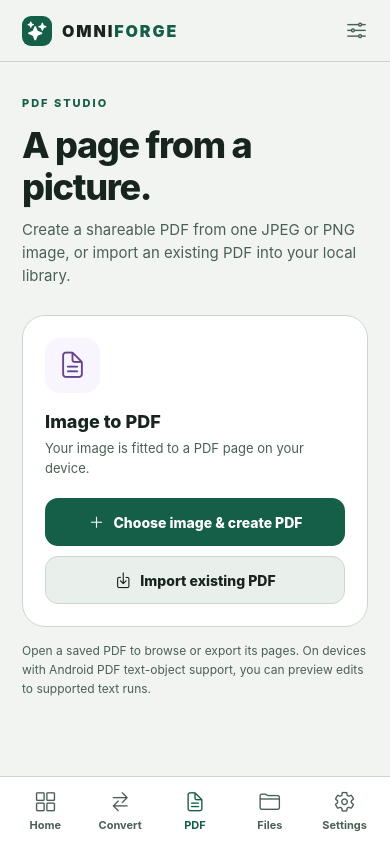
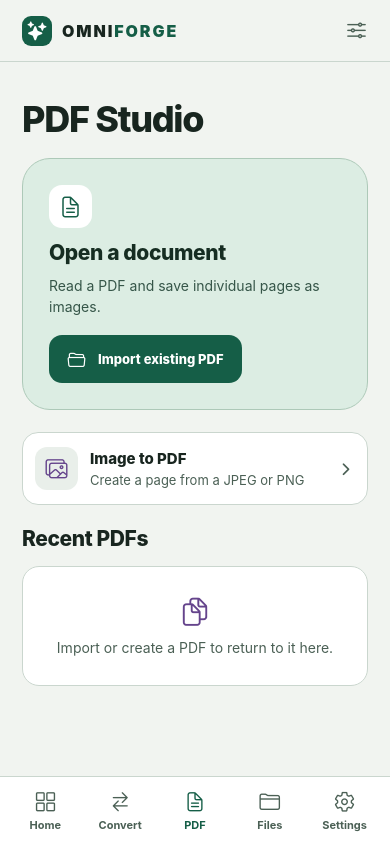
Before and after one commit to SACHITH31/OmniForge, a React Native app: screen / in a window 390 px wide. Both pictures are taken after a click on the button "Open PDF Studio". Built offline with nearby package versions, Linux system fonts and the light colour scheme; what expo-file-system would draw is missing.

Commit message:
feat(ui): give PDF Studio a document-first workspace and recent PDFs

```diff
--- a/App.tsx
+++ b/App.tsx
@@ -8,6 +8,7 @@ import { exportOutput, openOutput, renderPdfPage, readPdfText, type PdfPage } fr
 import { FileLibrary, type LibraryView } from './src/ui/FileLibrary';
 import { FileRow } from './src/ui/FileRow';
 import { PdfThumbnails } from './src/ui/PdfThumbnails';
+import { PdfStudio } from './src/ui/PdfStudio';
 import { PdfTextEditor } from './src/ui/PdfTextEditor';
 import { supportsPdfTextEditing } from './src/core/androidOutput';
 import { PdfSearch } from './src/ui/PdfSearch';
@@ -150,7 +151,9 @@ function Workspace() {
         </> : <Empty text="Create or import a file to build your local library." />}
       </>}
       {screen === 'Convert' && <><ScreenHeading kicker="CONVERT FILES" title="Change the format." subtitle="Choose a JPEG or PNG image and make a new copy in your preferred format." /><Panel><Text style={styles.fieldLabel}>OUTPUT FORMAT</Text><View style={styles.segment}>{(['jpeg', 'png'] as const).map(value => <Pressable accessibilityRole="radio" accessibilityState={{ checked: format === value }} key={value} onPress={() => setFormat(value)} style={[styles.segmentItem, format === value && styles.segmentActive]}><Text style={[styles.segmentText, format === value && { color: C.onAccent }]}>{value.toUpperCase()}</Text></Pressable>)}</View><Text style={styles.hint}>JPEG uses your saved quality setting. PNG is lossless. Animated images and other document types are not supported.</Text><Action label="Choose image & convert" icon="folder-open-outline" onPress={() => imageTask('convert')} disabled={!!busy} /></Panel><Action label="Image compression" icon="images-outline" onPress={() => navigate('Image Tools')} secondary /></>}
-      {screen === 'PDF Studio' && <><ScreenHeading kicker="PDF STUDIO" title="A page from a picture." subtitle="Create a shareable PDF from one JPEG or PNG image, or import an existing PDF into your local library." /><Panel><View style={styles.featureIcon}><Ionicons name="document-text-outline" color={C.purple} size={30} /></View><Text style={styles.panelTitle}>Image to PDF</Text><Text style={styles.panelCopy}>Your image is fitted to a PDF page on your device.</Text><Action label="Choose image & create PDF" icon="add-outline" onPress={() => imageTask('pdf')} disabled={!!busy} /><View style={{ height: 10 }} /><Action label="Import existing PDF" icon="download-outline" secondary onPress={() => run('Importing PDF', importPdf)} disabled={!!busy} /></Panel><Text style={styles.hint}>Open a saved PDF to browse or export its pages. On devices with Android PDF text-object support, you can preview edits to supported text runs.</Text></>}
+      {screen === 'PDF Studio' && <PdfStudio files={files} busy={!!busy}
+        onImport={() => run('Importing PDF', importPdf)} onCreate={() => imageTask('pdf')}
+        onOpen={file => setResultRoute({ file, from: 'PDF Studio' })} onShare={file => shareFile(file).catch(showError)} />}
       {screen === 'Image Tools' && <><ScreenHeading kicker="IMAGE TOOLS" title="Keep the detail. Lose the weight." subtitle="Compress a JPEG or PNG into a smaller JPEG copy. Compare the size when it finishes." /><Panel><Text style={styles.fieldLabel}>JPEG QUALITY · {Math.round(settings.jpegQuality * 100)}%</Text><View style={styles.qualityRow}>{[0.45, 0.72, 0.9].map((value, index) => <Pressable key={value} accessibilityRole="radio" accessibilityState={{ checked: settings.jpegQuality === value }} onPress={() => updateQuality(value)} style={[styles.qualityOption, settings.jpegQuality === value && styles.qualitySelected]}><Text style={[styles.qualityText, settings.jpegQuality === value && { color: C.onAccent }]}>{['Small', 'Balanced', 'High'][index]}</Text></Pressable>)}</View><Text style={styles.hint}>Photos with large flat areas may not become smaller. PNG transparency becomes an opaque JPEG.</Text><Action label="Choose image & compress" icon="contract-outline" onPress={() => imageTask('compress')} disabled={!!busy} /></Panel></>}
       {screen === 'Recent' && <FileLibrary files={files} view={libraryView} onViewChange={setLibraryView} onOpen={file => setResultRoute({ file, from: 'Recent' })}
         onShare={file => shareFile(file).catch(showError)} onFavorite={file => toggleFavorite(file.id).then(setFiles).catch(showError)} />}
--- /dev/null
+++ b/src/ui/PdfStudio.tsx
@@ -0,0 +1,39 @@
+import React from 'react';
+import { Pressable, Text, View } from 'react-native';
+import { Ionicons } from '@expo/vector-icons';
+import type { StoredFile } from '../core/types';
+import { supportsPdfTextEditing } from '../core/androidOutput';
+import { FileRow } from './FileRow';
+import { useWorkspaceTheme } from './theme';
+
+export function PdfStudio({ files, busy, onImport, onCreate, onOpen, onShare }: {
+  files: StoredFile[]; busy: boolean; onImport: () => void; onCreate: () => void;
+  onOpen: (file: StoredFile) => void; onShare: (file: StoredFile) => void;
+}) {
+  const { C, styles } = useWorkspaceTheme();
+  const recent = files.filter(file => file.mimeType === 'application/pdf').slice(0, 5);
+  return <>
+    <Text accessibilityRole="header" style={[styles.pageTitle, { marginBottom: 18 }]}>PDF Studio</Text>
+    <View style={styles.hero}>
+      <View style={[styles.iconBox, { backgroundColor: C.surface }]}><Ionicons name="document-text-outline" size={24} color={C.mint} /></View>
+      <Text style={[styles.sectionTitle, { color: C.heroText }]}>Open a document</Text>
+      <Text style={styles.heroSub}>{supportsPdfTextEditing()
+        ? 'Read, search, or replace supported text in a separate copy.'
+        : 'Read a PDF and save individual pages as images.'}</Text>
+      <Pressable accessibilityRole="button" accessibilityLabel="Import existing PDF" accessibilityState={{ disabled: busy }}
+        disabled={busy} onPress={onImport} style={({ pressed }) => [styles.heroCta, { opacity: pressed || busy ? 0.7 : 1 }]}>
+        <Ionicons name="folder-open-outline" color={C.onAccent} size={19} /><Text style={styles.heroCtaText}>Import existing PDF</Text>
+      </Pressable>
+    </View>
+    <Pressable accessibilityRole="button" accessibilityLabel="Choose image & create PDF" accessibilityState={{ disabled: busy }}
+      disabled={busy} onPress={onCreate} style={({ pressed }) => [styles.fileRow, { opacity: busy || pressed ? 0.7 : 1 }]}>
+      <View style={[styles.fileIcon, { backgroundColor: C.raised }]}><Ionicons name="images-outline" color={C.purple} size={22} /></View>
+      <View style={{ flex: 1 }}><Text style={styles.cardTitle}>Image to PDF</Text><Text style={styles.sectionSub}>Create a page from a JPEG or PNG</Text></View>
+      <Ionicons name="chevron-forward" color={C.muted} size={18} />
+    </Pressable>
+    <View style={styles.section}><Text accessibilityRole="header" style={styles.sectionTitle}>Recent PDFs</Text></View>
+    {recent.length ? recent.map(file => <FileRow key={file.id} file={file} onOpen={() => onOpen(file)} onShare={() => onShare(file)} />) :
+      <View style={styles.empty}><Ionicons name="documents-outline" size={30} color={C.purple} />
+        <Text style={styles.emptyText}>Import or create a PDF to return to it here.</Text></View>}
+  </>;
+}
```
